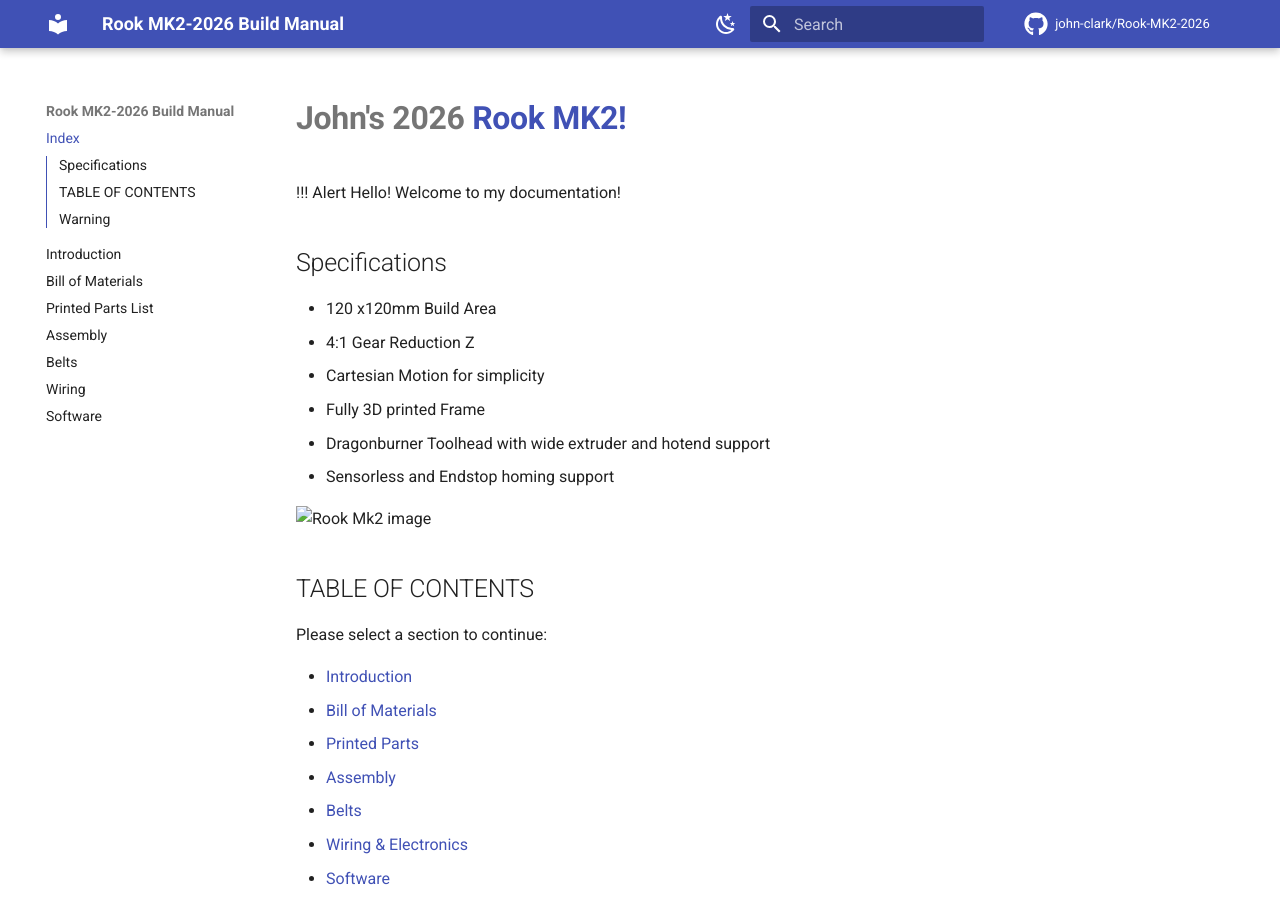
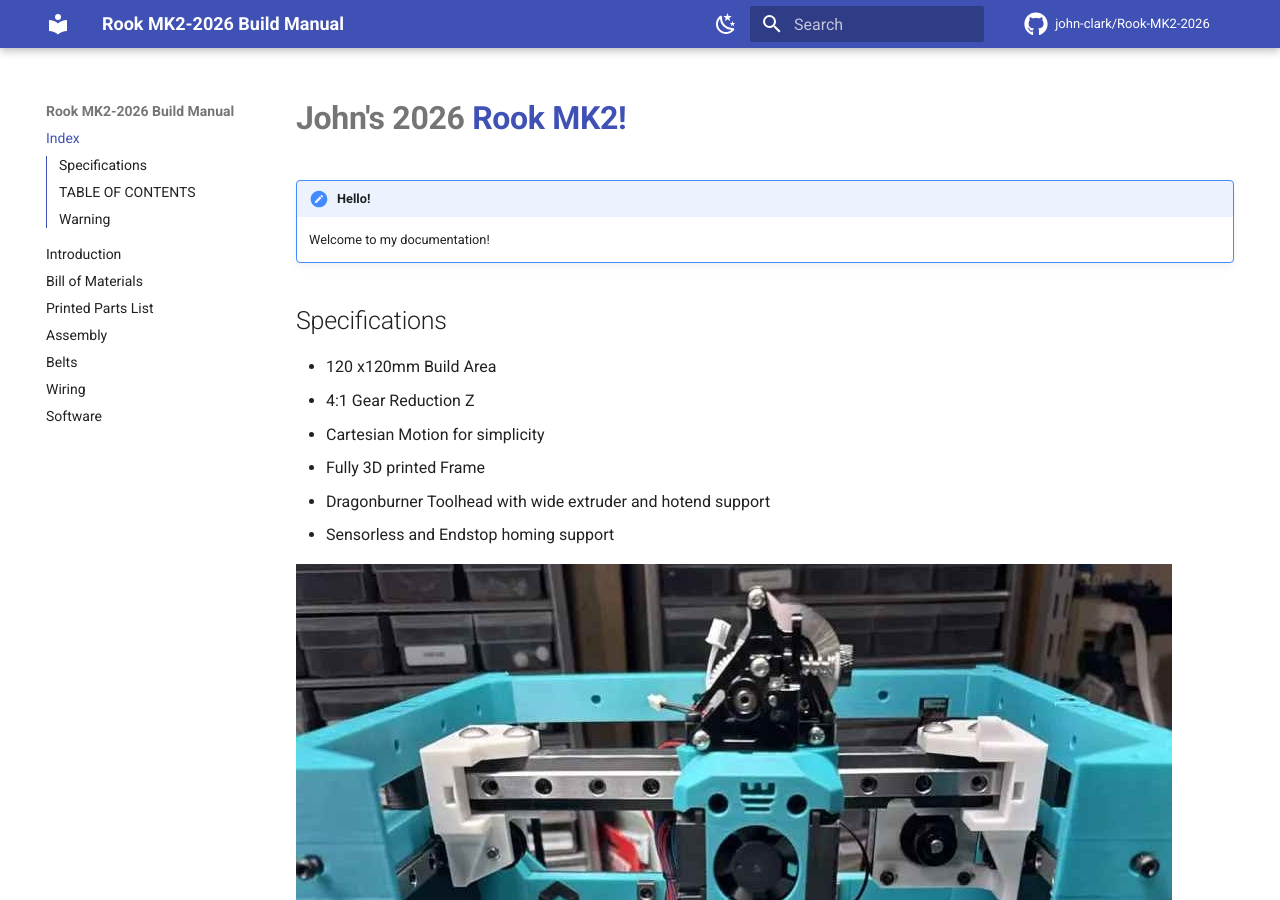
Before and after one commit to john-clark/Rook-MK2-2026, an MkDocs documentation site: the page built from docs/index.md, in a window 1280 px wide and 900 px high. Built offline with MkDocs 1.6.1 and Material for MkDocs 9.7.7, drawn with Linux system fonts in a browser that asks for light colours; comment, search, counter and statistics services are not loaded.

Commit message:
Fix alert syntax and update image path
Updated alert syntax and image path in documentation.

```diff
--- a/docs/index.md
+++ b/docs/index.md
@@ -1,6 +1,6 @@
 # **John's 2026 [Rook MK2!](https://www.printables.com/model/1644597-rook-mk2/files)**
 
-!!! Alert Hello!
+!!! note "Hello!"
     Welcome to my documentation!
 
 ## Specifications
@@ -12,7 +12,7 @@
 * Dragonburner Toolhead with wide extruder and hotend support
 * Sensorless and Endstop homing support
 
-![Rook Mk2 image](/docs/images/IMG_2871.jpg)
+![Rook Mk2 image](images/IMG_2871.jpg)
 
 ## TABLE OF CONTENTS
 
```
